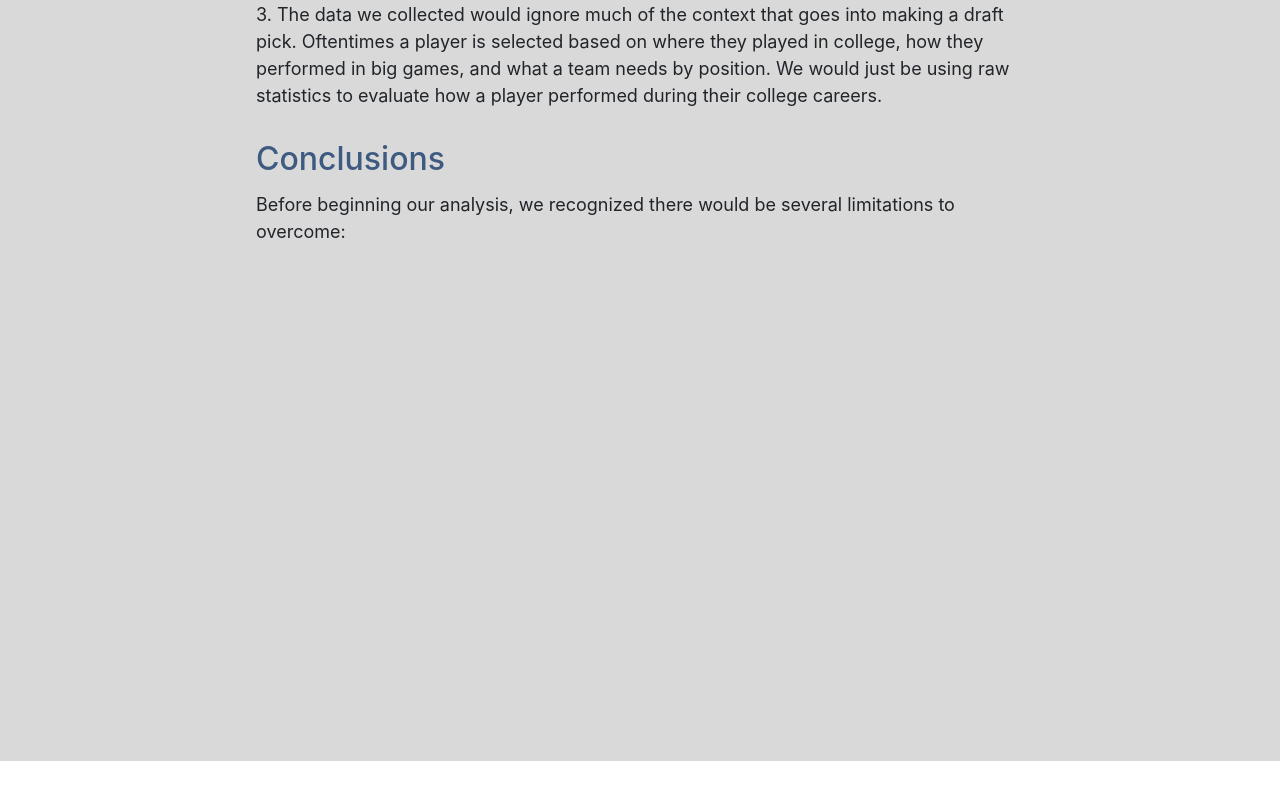
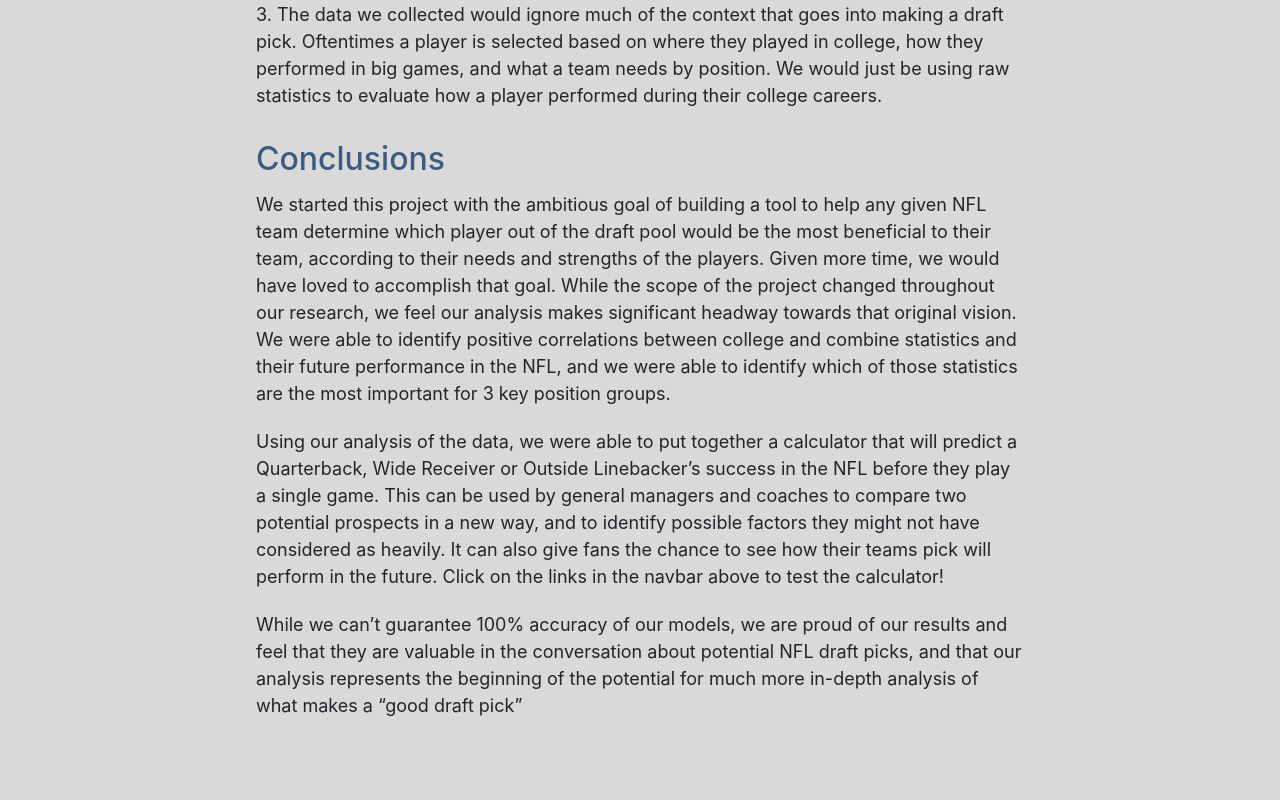
Before and after one commit to JaxonMoffitt/sports-analytics-project, a React (Create React App) app: page / in a window 1280 px wide. Shown: the part 5239-6039 px from the top of the page. Before the commit the page ends 6000 px from the top, so only its background shows below. Built offline with nearby package versions, Linux system fonts and the light colour scheme.

Commit message:
Conclusion

```diff
--- a/src/Components/About.js
+++ b/src/Components/About.js
@@ -287,8 +287,19 @@ function About() {
 
         <div style={{display: 'flex',  justifyContent:'center'}} >
             <p className="body-text">
-            Before beginning our analysis, we recognized there would be several limitations to overcome:
+            We started this project with the ambitious goal of building a tool to help any given NFL team determine which player out of the draft pool would be the most beneficial to their team, according to their needs and strengths of the players. Given more time, we would have loved to accomplish that goal. While the scope of the project changed throughout our research, we feel our analysis makes significant headway towards that original vision. We were able to identify positive correlations between college and combine statistics and their future performance in the NFL, and we were able to identify which of those statistics are the most important for 3 key position groups.
             </p>
+        </div>
+
+        <div style={{display: 'flex',  justifyContent:'center'}} >
+            <p className="body-text">
+            Using our analysis of the data, we were able to put together a calculator that will predict a Quarterback, Wide Receiver or Outside Linebacker’s success in the NFL before they play a single game. This can be used by general managers and coaches to compare two potential prospects in a new way, and to identify possible factors they might not have considered as heavily. It can also give fans the chance to see how their teams pick will perform in the future. Click on the links in the navbar above to test the calculator!
+            </p>
+        </div>
+
+        <div style={{display: 'flex',  justifyContent:'center'}} >
+            <p className="body-text">
+            While we can’t guarantee 100% accuracy of our models, we are proud of our results and feel that they are valuable in the conversation about potential NFL draft picks, and that our analysis represents the beginning of the potential for much more in-depth analysis of what makes a “good draft pick”            </p>
         </div>
 
         <div style={{display: 'flex',  justifyContent:'center', height: '500px'}} >
```
